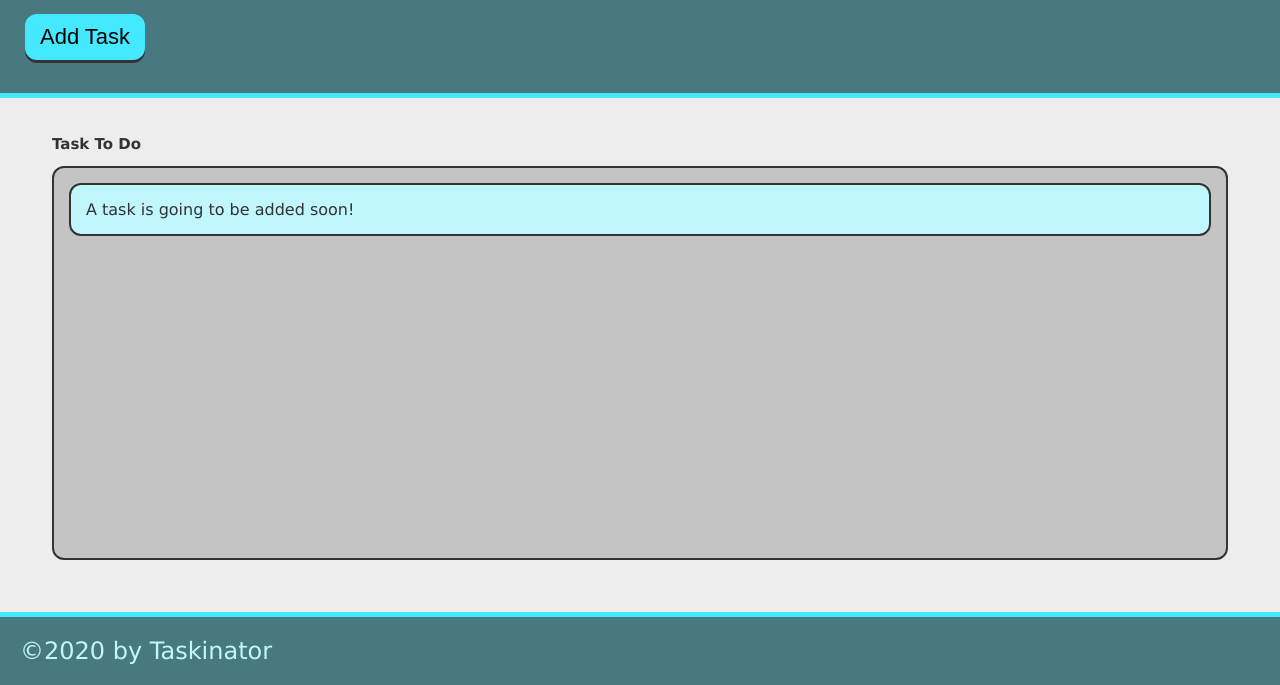
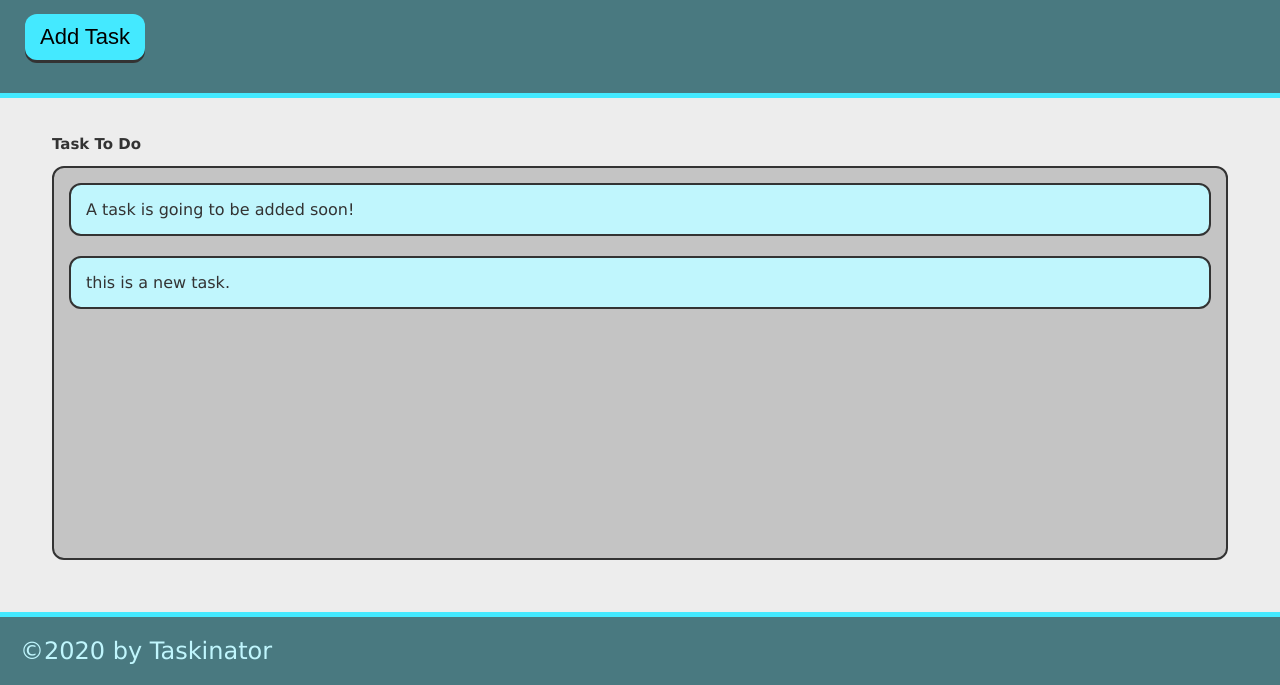
Before and after one commit to luismrosales/taskinator, a plain HTML site: page index.html in a window 1280 px wide. Both pictures are taken after a click on the button "Add Task". Shown: the part 115-800 px from the top of the page. Drawn offline with Linux system fonts and the light colour scheme.

Commit message:
add ability to add task

```diff
--- a/assets/js/script.js
+++ b/assets/js/script.js
@@ -0,0 +1,13 @@
+var buttonEl = document.querySelector("#save-task");
+var tasksToDoEl = document.querySelector("#tasks-to-do");
+
+
+
+var createTaskHandler = function() {
+var listItemEl = document.createElement("li");
+listItemEl.className = "task-item";
+listItemEl.textContent = "this is a new task.";
+tasksToDoEl.appendChild(listItemEl);
+}
+
+buttonEl.addEventListener("click", createTaskHandler);
--- a/index.html
+++ b/index.html
@@ -13,13 +13,13 @@
     <header>
         <h1 class="page-title">Taskinator</h1>
         <p>Click the button below to add a new task!</p>
-        <button class="btn">Add Task</button>
+        <button class="btn" id="save-task">Add Task</button>
     </header>
 
     <main class="page-content">
         <section class="task-list-wrapper">
             <h2 class="list-tittle">Task To Do</h2>
-            <ul class="task-list">
+            <ul class="task-list" id="tasks-to-do">
                 <li class="task-item">A task is going to be added soon!</li>
             </ul>
         </section>
```
